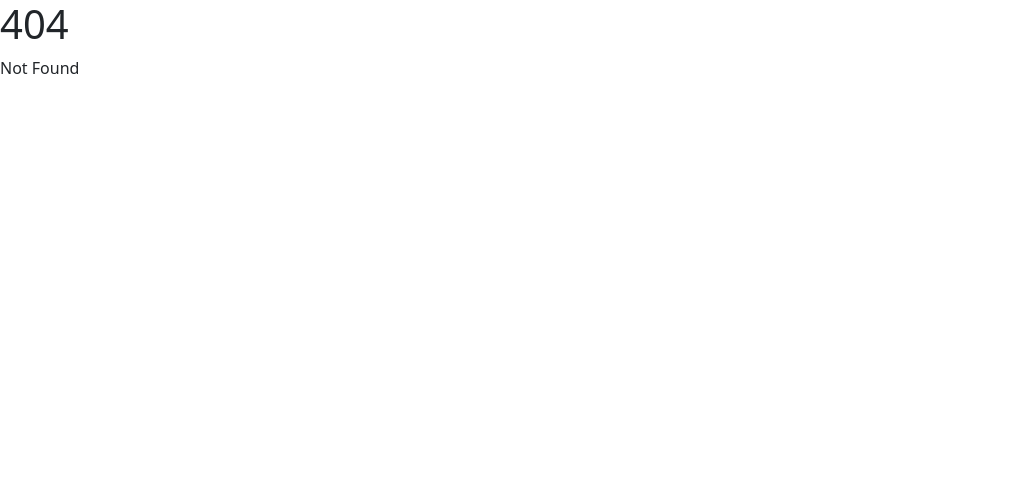
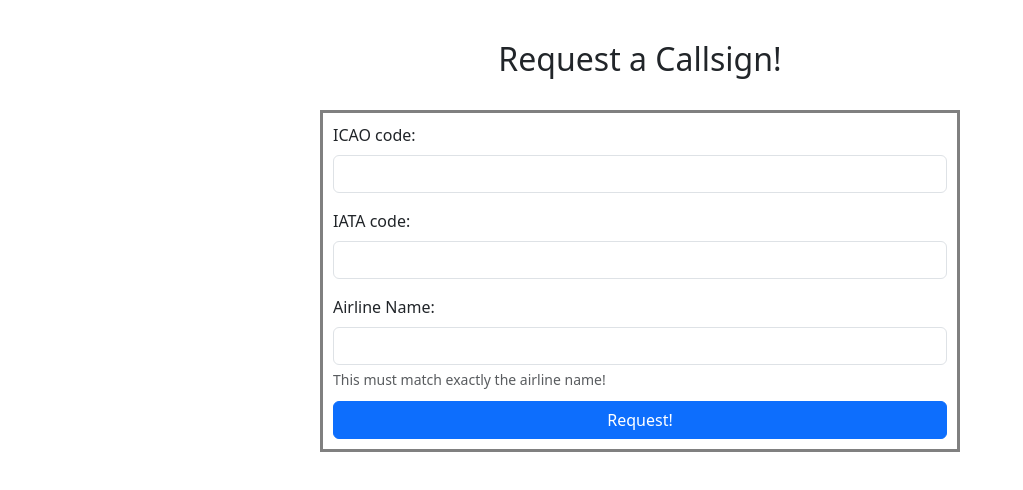
Before and after one commit to GuiTheDev/CallsignSearcher, a SvelteKit app: page /request in a window 1280 px wide. Before the commit this address had no page. Shown: the top 490 px of the page, without its empty margins (0-1023 px from the left). Built offline with nearby package versions, Linux system fonts and the light colour scheme.

Commit message:
BIG UPDATE

```diff
--- a/package.json
+++ b/package.json
@@ -26,6 +26,7 @@
   "dependencies": {
     "@popperjs/core": "^2.11.8",
     "bootstrap": "^5.3.1",
-    "jquery": "^3.7.0"
+    "jquery": "^3.7.0",
+    "uuid": "^9.0.0"
   }
 }
--- /dev/null
+++ b/src/routes/request/+page.svelte
@@ -0,0 +1,85 @@
+<script lang=ts>
+
+    let visible = false
+
+    let formData = {
+        icao: '',
+        iata: '',
+        name: '',
+    }
+    function toggleVissible() {
+        visible = true
+    }
+
+
+    const submitForm = () => {
+        console.log("Your form data =>", formData)
+        fetch("https://web-production-c91a.up.railway.app/requestAirline?" + new URLSearchParams({
+            iata: formData.iata,
+            icao: formData.icao,
+            airline: formData.name
+        }))
+        .then(response => response.json())
+        .then(data => {
+            console.log(data)
+            toggleVissible()
+        }).catch(error => {
+            console.log(error)
+            return [];
+        })
+    }
+
+
+</script>
+
+
+<pagebody>
+    <div class="all">
+        <h2 style="text-align: center">Request a Callsign!</h2>
+        <br>
+        <div class="forms">
+            <div class="mb-3 icao">
+                <label for="icaoform" class="form-label">ICAO code:</label>
+                <input required type="text" class="form-control" id="icaoform" bind:value={formData.icao}>
+            </div>
+            <div class="mb-3 iata">
+                <label for="iataform" class="form-label">IATA code:</label>
+                <input required type="text" class="form-control" id="icaoform" bind:value={formData.iata}>
+            </div>
+            <div class="mb-3 name">
+                <label for="nameform" class="form-label">Airline Name:</label>
+                <input required type="text" class="form-control" id="icaoform" bind:value={formData.name}>
+                <div id="airlineName" class="form-text">
+                   This must match exactly the airline name!
+                  </div>
+            </div>
+            <form class="d-grid gap-2 search">
+                <button on:click={submitForm} class="btn btn-primary" type="submit">Request!</button>
+            </form>
+
+
+            {#if visible}
+            <h3 style="text-align: center" class="thanks">Request Sent! Thank you! ❤️</h3>
+        {/if}
+</pagebody>
+
+
+<style>
+    .forms {
+        margin:auto;
+        width: 50%;
+        border: 3px solid gray;
+        padding: 10px;
+    }
+
+    .all {
+        margin-top: 40px;
+    }
+
+    .search {
+        margin-top: -5px;
+    }
+    .thanks {
+        margin-top: 25px;
+    }
+</style>
--- /dev/null
+++ b/src/routes/reviewadmin/+page.svelte
@@ -0,0 +1,116 @@
+<script lang=ts>
+    let visible = false
+
+    let formData = {
+       email: '',
+       password: ''
+    }
+
+    let resp = [String]
+
+    const submitForm = () => {
+        fetch("https://web-production-c91a.up.railway.app/gettobeadded?" + new URLSearchParams({
+                email: formData.email,
+                password: formData.password,
+            }))
+
+            .then(response => response.json())
+            .then(data => {
+                console.log(data)
+
+                if (data.sucess == false) {
+                    console.log("Your are not an admin my friend")
+                    return []
+                }
+
+                resp = data
+                visible = true
+
+
+            }).catch(error => {
+                console.log(error)
+                return [];
+            })
+    }
+
+
+    const alter = (index:string, approved:boolean) => {
+        let operation = ''
+        if (approved == true) {
+            operation = 'add'
+        }
+        else if(approved == false) {
+            operation = 'ignore'
+        }
+
+        fetch("https://web-production-c91a.up.railway.app/alter?" + new URLSearchParams({
+                email: formData.email,
+                password: formData.password,
+                operation: operation,
+                index: index
+
+            }))
+
+            .then(response => response.json())
+            .then(data => {
+                console.log(data)
+                submitForm()
+
+
+
+            }).catch(error => {
+                console.log(error)
+                return [];
+            })
+
+    }
+</script>
+
+
+<pagebody>
+    <div class="all">
+        <h2 style="text-align: center">Admin Login</h2>
+        <br>
+        <div class="forms">
+                <div class="mb-3 email">
+                    <label for="emailform" class="form-label">Email: </label>
+                    <input  name="email" type="email" class="form-control" id="emailform" bind:value={formData.email}>
+                </div>
+                <div class="mb-3 password">
+                    <label for="passwordform" class="form-label">Password: </label>
+                    <input name=password type="password" class="form-control" id="passwordform" bind:value={formData.password}>
+                </div>
+                <button class="btn btn-primary" type="submit" on:click={submitForm}>Login</button>
+        </div>
+        <br>
+        {#if visible}
+            <ul class="list-group">
+                {#each resp as name, index}
+                    <li class="list-group-item">{index} - {name}</li>
+
+                    <button type="button" class="btn btn-success sep" on:click={() => alter((1+index).toString(), true)}>Approve</button>
+                    <button type="button" class="btn btn-danger sep" on:click={() => alter((1+index).toString(), false)}>Remove</button>
+
+                {/each}
+            </ul>
+        {/if}
+    </div>
+</pagebody>
+
+
+<style>
+    .forms {
+        margin:auto;
+        width: 50%;
+        border: 3px solid gray;
+        padding: 10px;
+    }
+
+    .all {
+        margin-top: 40px;
+    }
+
+    .sep {
+        margin-top: 10px;
+    }
+</style>
```
Also changed, not shown: src/routes/+page.svelte (+23 -4 lines), 1 other file (tests, documents, lock files or other folders).
